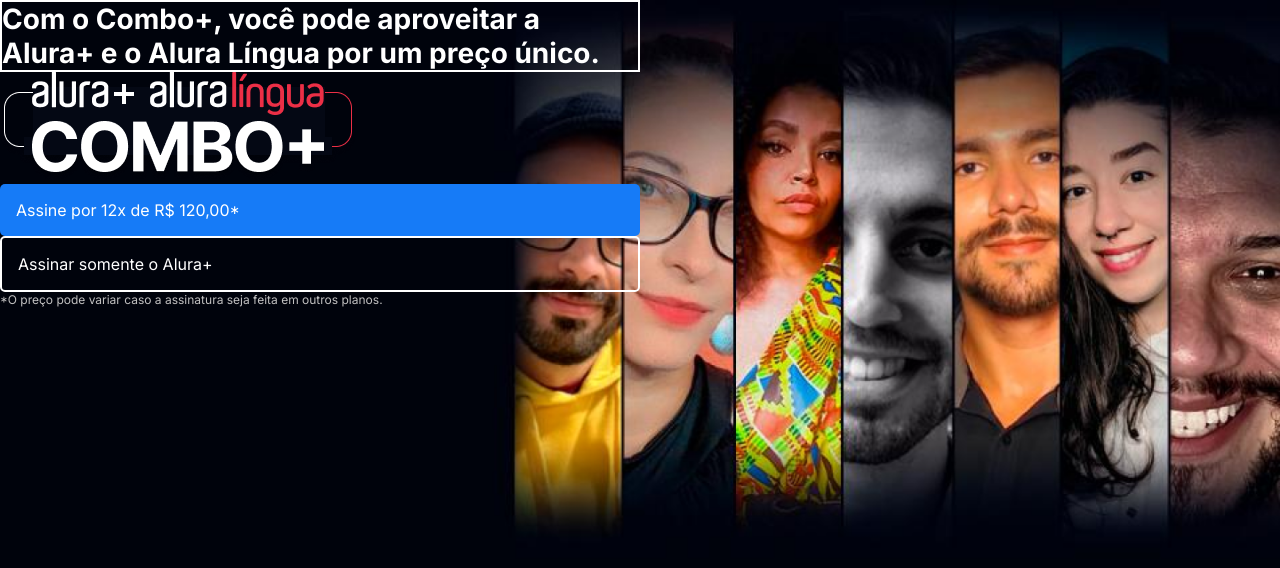
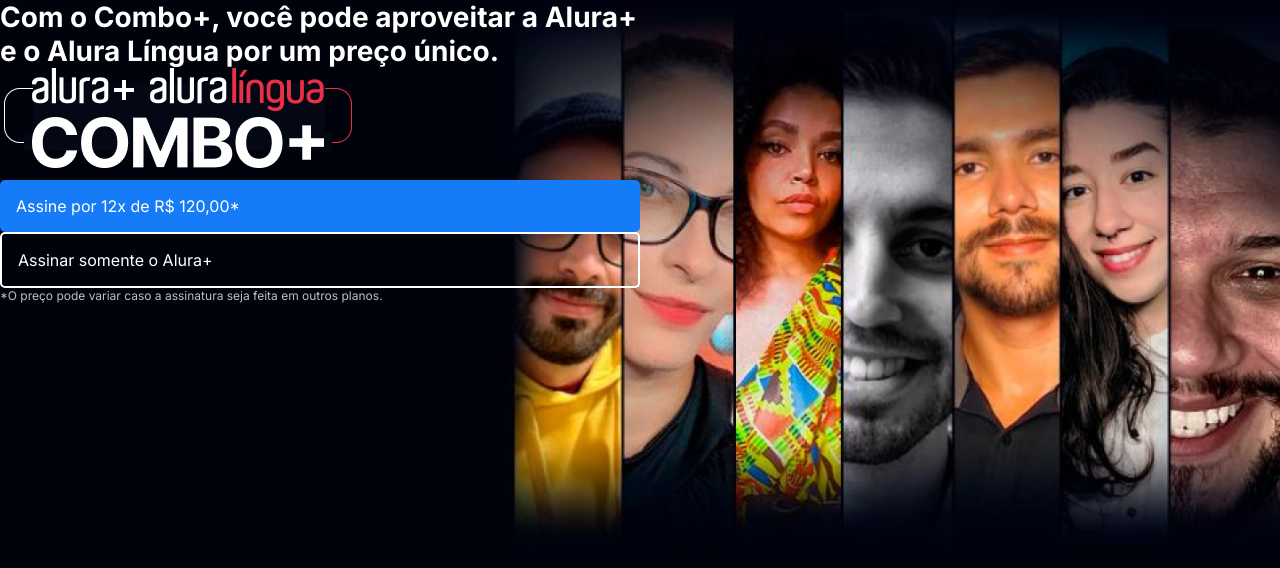
Before and after one commit to letiiiciiiiiaaaaa/coiso-alura, a plain HTML site: page index.html in a window 1280 px wide. Drawn offline with Linux system fonts and the light colour scheme; files whose address does not match are found by name.

Commit message:
Update style.css

```diff
--- a/style.css
+++ b/style.css
@@ -61,6 +61,4 @@ body{
 .container__titulo{
     font-size: 28px;
     font-weight: 700;
-    background-color: transparent;
-    border: 2px solid var(--branco-principal);
 }
```
